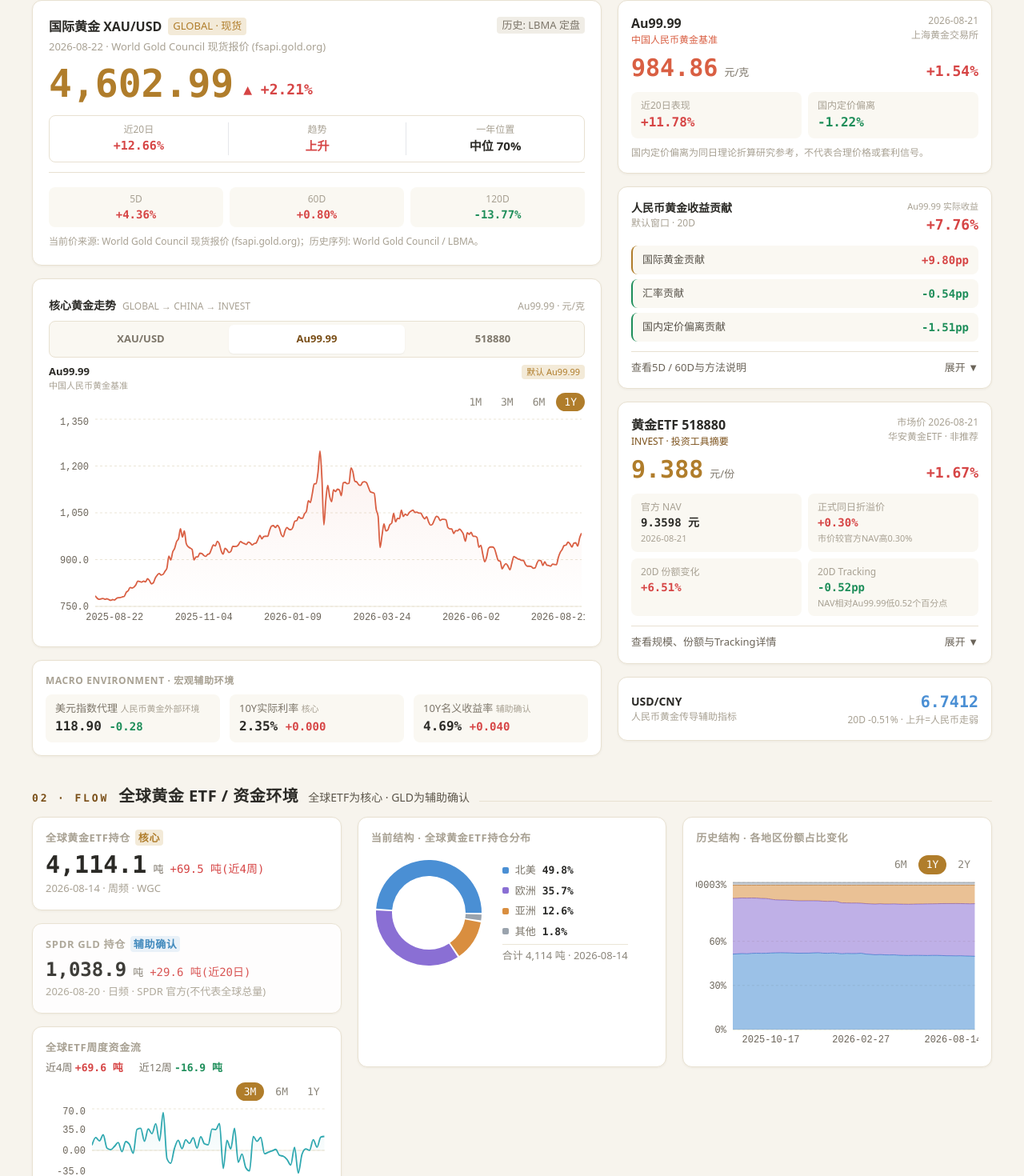
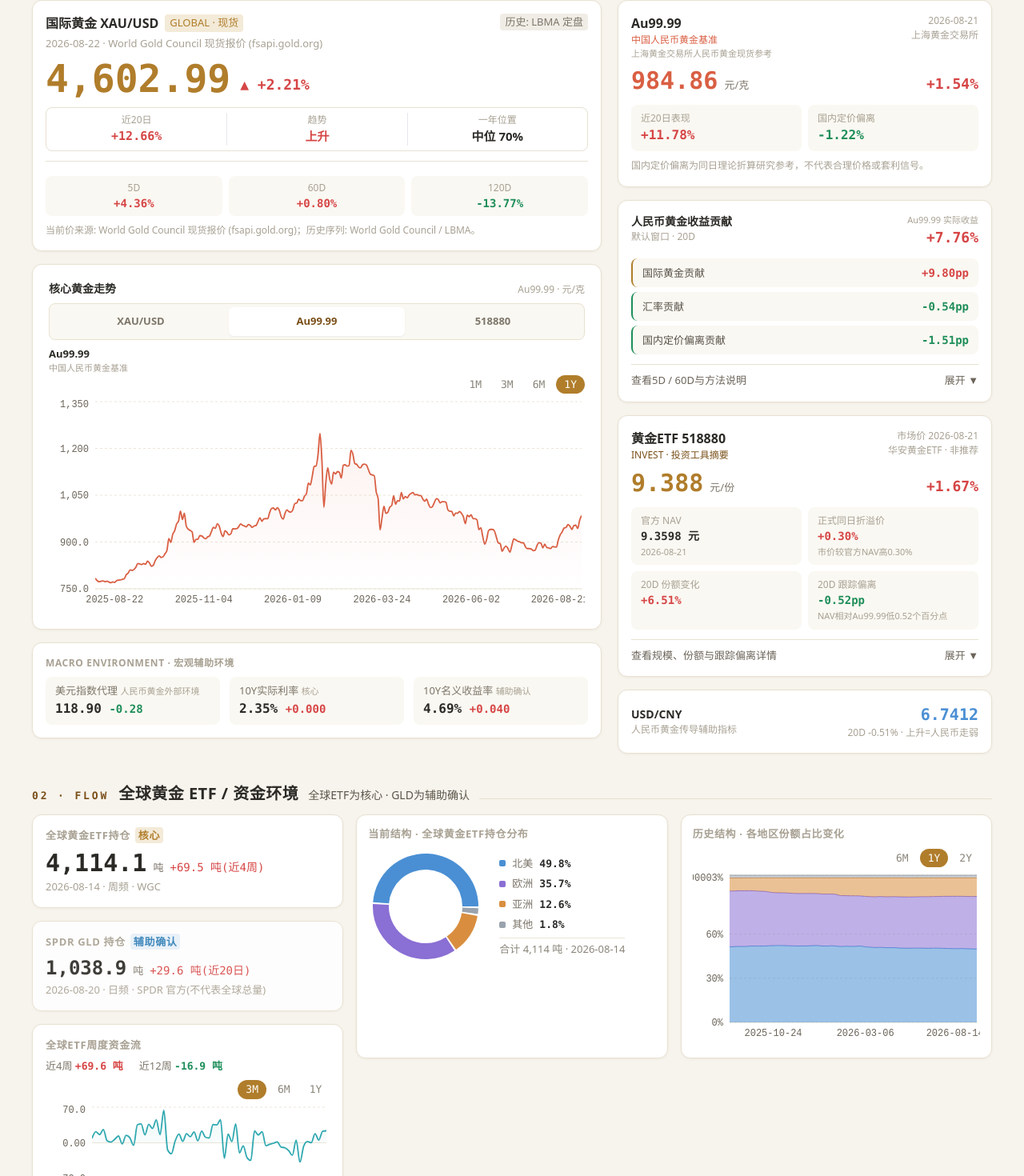
Before and after one commit to IntoWildLab/gold-market-observatory, a Next.js app: page /design/refined-v4 in a window 1280 px wide. Shown: the part 288-1758 px from the top of the page at 80% size. Built offline with nearby package versions, Linux system fonts and the light colour scheme.

Commit message:
fix(ui): refine responsive gold dashboard details

```diff
--- a/components/design/RefinedV4Preview.tsx
+++ b/components/design/RefinedV4Preview.tsx
@@ -97,7 +97,7 @@ function InternationalGoldSummary({ data: d }: { data: DesignData }) {
   const r20 = d.gold.periodReturns.find((row) => row.window === "20D");
   const secondary = d.gold.periodReturns.filter((row) => !["1D", "20D"].includes(row.window));
   return (
-    <Card className="min-w-0 p-4 sm:p-5">
+    <Card className="min-w-0 p-3.5 sm:p-4">
       <div className="flex flex-wrap items-start justify-between gap-2">
         <div className="min-w-0">
           <div className="flex flex-wrap items-center gap-2">
@@ -108,13 +108,13 @@ function InternationalGoldSummary({ data: d }: { data: DesignData }) {
         </div>
         <span className="hidden rounded px-1.5 py-px text-[13px] text-[#7d766a] sm:inline" style={{ background: "#f0ede6" }}>历史: LBMA 定盘</span>
       </div>
-      <div className="mt-3 flex min-w-0 flex-wrap items-end gap-x-3 gap-y-1">
+      <div className="mt-2.5 flex min-w-0 flex-wrap items-end gap-x-3 gap-y-1">
         <span className="min-w-0 font-mono text-[2.35rem] font-bold leading-none sm:text-5xl" style={{ color: T.gold }}>{fmt(d.gold.latestSpot?.price_usd)}</span>
         <span className="mb-0.5 font-mono text-lg font-bold" style={{ color: upDown(d.gold.dailyChangePct) }}>
           {d.gold.dailyChangePct === null ? "—" : `${d.gold.dailyChangePct >= 0 ? "▲" : "▼"} ${pct(d.gold.dailyChangePct)}`}
         </span>
       </div>
-      <div className="mt-4 grid grid-cols-3 divide-x rounded-lg border py-2 text-center" style={{ borderColor: T.border }}>
+      <div className="mt-3 grid grid-cols-3 divide-x rounded-lg border py-1.5 text-center" style={{ borderColor: T.border }}>
         <div className="px-2">
           <div className="text-[12px] text-[#a8a193]">近20日</div>
           <div className="font-mono text-[15px] font-bold" style={{ color: upDown(r20?.changePct) }}>{pct(r20?.changePct)}</div>
@@ -156,7 +156,7 @@ function CoreGoldTrendChart({ data: d }: { data: DesignData }) {
   return (
     <Card className="min-w-0 p-3 sm:p-5">
       <div className="flex flex-wrap items-baseline justify-between gap-1">
-        <div><span className="text-sm font-semibold">核心黄金走势</span><span className="ml-2 text-[12px] text-[#a8a193]">GLOBAL → CHINA → INVEST</span></div>
+        <span className="text-sm font-semibold">核心黄金走势</span>
         <span className="text-[12px] text-[#a8a193]">{selected.title} · {selected.unit}</span>
       </div>
       <div className="mt-2 grid grid-cols-3 rounded-lg border bg-[#faf8f2] p-1" style={{ borderColor: T.border }} aria-label="核心黄金走势数据系列">
@@ -172,9 +172,8 @@ function CoreGoldTrendChart({ data: d }: { data: DesignData }) {
           </button>
         ))}
       </div>
-      <div className="mt-2 flex items-baseline justify-between gap-2">
+      <div className="mt-2 min-w-0">
         <div className="min-w-0"><div className="truncate text-[13px] font-semibold">{selected.title}</div><div className="truncate text-[11px] text-[#a8a193]">{selected.sub}</div></div>
-        <span className="shrink-0 rounded px-1.5 py-px text-[11px]" style={{ background: T.goldSoft, color: T.gold }}>默认 Au99.99</span>
       </div>
       <V4AreaChart key={seriesId} points={points} color={selected.color} unit={selected.unit} defaultRange="1Y" heightClassName="h-[190px] lg:h-[270px]" />
     </Card>
@@ -209,7 +208,7 @@ function Au9999BenchmarkCard({ data: d }: { data: DesignData }) {
   return (
     <Card className="min-w-0 p-4">
       <div className="flex flex-wrap items-start justify-between gap-2">
-        <div><div className="text-base font-semibold">Au99.99</div><div className="text-[12px] font-medium" style={{ color: T.au99 }}>中国人民币黄金基准</div></div>
+        <div><div className="text-base font-semibold">Au99.99</div><div className="text-[12px] font-medium" style={{ color: T.au99 }}>中国人民币黄金基准</div><div className="text-[11px] text-[#a8a193]">上海黄金交易所人民币黄金现货参考</div></div>
         <div className="text-right text-[12px] text-[#a8a193]">{d.china.au99.date ?? "—"}<br />上海黄金交易所</div>
       </div>
       <div className="mt-2 flex min-w-0 flex-wrap items-baseline gap-2">
@@ -265,20 +264,20 @@ function CnEtfInvestorCard({ data: d }: { data: DesignData }) {
         <InvestorMetric label="官方 NAV" value={etf.official_nav === null ? "—" : `${fmt(etf.official_nav, 4)} 元`} note={etf.nav_date ?? "暂无日期"} />
         <InvestorMetric label="正式同日折溢价" value={etf.formal_premium_available ? pct(etf.premium_discount_pct) : "暂无正式值"} note={premiumExplanation(etf.premium_discount_pct, etf.formal_premium_available, etf.alignment_status)} valueColor={etf.formal_premium_available ? upDown(etf.premium_discount_pct) : T.faint} />
         <InvestorMetric label="20D 份额变化" value={pct(etf.shares_change_windows_pct["20D"])} valueColor={upDown(etf.shares_change_windows_pct["20D"])} />
-        <InvestorMetric label="20D Tracking" value={pp(tracking20?.tracking_difference_pp)} note={trackingExplanation(tracking20?.tracking_difference_pp)} valueColor={upDown(tracking20?.tracking_difference_pp)} />
+        <InvestorMetric label="20D 跟踪偏离" value={pp(tracking20?.tracking_difference_pp)} note={trackingExplanation(tracking20?.tracking_difference_pp)} valueColor={upDown(tracking20?.tracking_difference_pp)} />
       </div>
-      <ResponsiveDisclosure label="查看规模、份额与Tracking详情">
+      <ResponsiveDisclosure label="查看规模、份额与跟踪偏离详情">
         <div className="grid grid-cols-2 gap-2 text-[12px]">
           <InvestorMetric label="Estimated AUM" value={`${compactCny(etf.estimated_aum_cny)} 元`} />
           <InvestorMetric label="日度总份额" value={`${fmt(etf.total_shares)} 亿份`} note={etf.shares_date ?? "—"} />
           <InvestorMetric label="5D / 60D份额" value={`${pct(etf.shares_change_windows_pct["5D"])} / ${pct(etf.shares_change_windows_pct["60D"])}`} />
-          <InvestorMetric label="60D Tracking" value={pp(tracking60?.tracking_difference_pp)} />
-          <InvestorMetric label="5D Tracking" value={pp(tracking5?.tracking_difference_pp)} />
+          <InvestorMetric label="60D 跟踪偏离" value={pp(tracking60?.tracking_difference_pp)} />
+          <InvestorMetric label="5D 跟踪偏离" value={pp(tracking5?.tracking_difference_pp)} />
           <InvestorMetric label="MarketEffect" value={`${compactCny(etf.estimated_market_effect_cny)} 元`} />
           <InvestorMetric label="ShareEffect" value={`${compactCny(etf.estimated_share_flow_cny)} 元`} />
           <InvestorMetric label="分解闭合残差" value={`${fmt(etf.decomposition_closure_residual_cny, 2)} 元`} />
         </div>
-        <p className="mt-2 text-[12px] leading-relaxed text-[#a8a193]">Tracking 使用官方 NAV 对比 Au99.99；Au99.99 为中国黄金现货代理基准（benchmark_is_proxy = true）。所有数值直接来自 DesignData，不在组件内重算。</p>
+        <p className="mt-2 text-[12px] leading-relaxed text-[#a8a193]">跟踪偏离使用官方 NAV 收益减去 Au99.99 收益；Au99.99 为中国黄金现货代理基准（benchmark_is_proxy = true）。所有数值直接来自 DesignData，不在组件内重算。</p>
       </ResponsiveDisclosure>
     </Card>
   );
@@ -471,7 +470,7 @@ export default function RefinedV4Preview({ data: d, iconExists }: { data: Design
         {/* ===== 第二屏: 全球黄金 ETF / 资金环境 ===== */}
         <section>
           <SectionTitle k="02 · FLOW" t="全球黄金 ETF / 资金环境" sub="全球ETF为核心 · GLD为辅助确认" />
-          <div className="grid grid-cols-1 items-start gap-5 lg:grid-cols-3">
+          <div className="grid grid-cols-1 items-start gap-4 lg:grid-cols-3">
             <div className="space-y-4">
               <Card className="p-4">
                 <div className="text-[13px] font-semibold uppercase tracking-wider text-[#a8a193]">全球黄金ETF持仓<span className="ml-1.5 rounded px-1 py-px text-[13px]" style={{ background: T.goldSoft, color: T.gold }}>核心</span></div>
@@ -506,19 +505,33 @@ export default function RefinedV4Preview({ data: d, iconExists }: { data: Design
                   <span className="text-[#7d766a]">近12周 <b className="font-mono text-[#2b2a26]" style={{ color: upDown(d.etf.flowsSum12w) }}>{d.etf.flowsSum12w === null ? "—" : `${d.etf.flowsSum12w >= 0 ? "+" : ""}${fmt(d.etf.flowsSum12w, 1)} 吨`}</b></span>
                 </div>
                 <div className="mt-2">
-                  <V4AreaChart points={byId("gold_etf_flows")} color={T.flow} unit="吨" height={140} ranges={["3M", "6M", "1Y"]} bar />
+                  <V4AreaChart points={byId("gold_etf_flows")} color={T.flow} unit="吨" height={125} ranges={["3M", "6M", "1Y"]} bar />
                 </div>
               </Card>
             </div>
 
-            <div className="grid grid-cols-1 gap-5 xl:grid-cols-2 lg:col-span-2">
-              <Card className="p-4">
+            <div className="lg:hidden">
+              <ResponsiveDisclosure label="查看全球ETF地区结构">
+                <div className="space-y-3">
+                  <Card className="p-3.5">
+                    <div className="text-[13px] font-semibold uppercase tracking-wider text-[#a8a193]">当前结构 · 全球黄金ETF持仓分布</div>
+                    <div className="mt-2"><V4Donut rows={d.etfRegional} /></div>
+                  </Card>
+                  <Card className="p-3.5">
+                    <div className="text-[13px] font-semibold uppercase tracking-wider text-[#a8a193]">历史结构 · 各地区份额占比变化</div>
+                    <div className="mt-2"><V4ShareStack rows={d.etfRegional} /></div>
+                  </Card>
+                </div>
+              </ResponsiveDisclosure>
+            </div>
+            <div className="hidden grid-cols-2 gap-4 lg:col-span-2 lg:grid">
+              <Card className="p-3.5">
                 <div className="text-[13px] font-semibold uppercase tracking-wider text-[#a8a193]">当前结构 · 全球黄金ETF持仓分布</div>
-                <div className="mt-3"><V4Donut rows={d.etfRegional} /></div>
+                <div className="mt-2"><V4Donut rows={d.etfRegional} /></div>
               </Card>
-              <Card className="p-4">
+              <Card className="p-3.5">
                 <div className="text-[13px] font-semibold uppercase tracking-wider text-[#a8a193]">历史结构 · 各地区份额占比变化</div>
-                <div className="mt-3"><V4ShareStack rows={d.etfRegional} /></div>
+                <div className="mt-2"><V4ShareStack rows={d.etfRegional} /></div>
               </Card>
             </div>
           </div>
```
